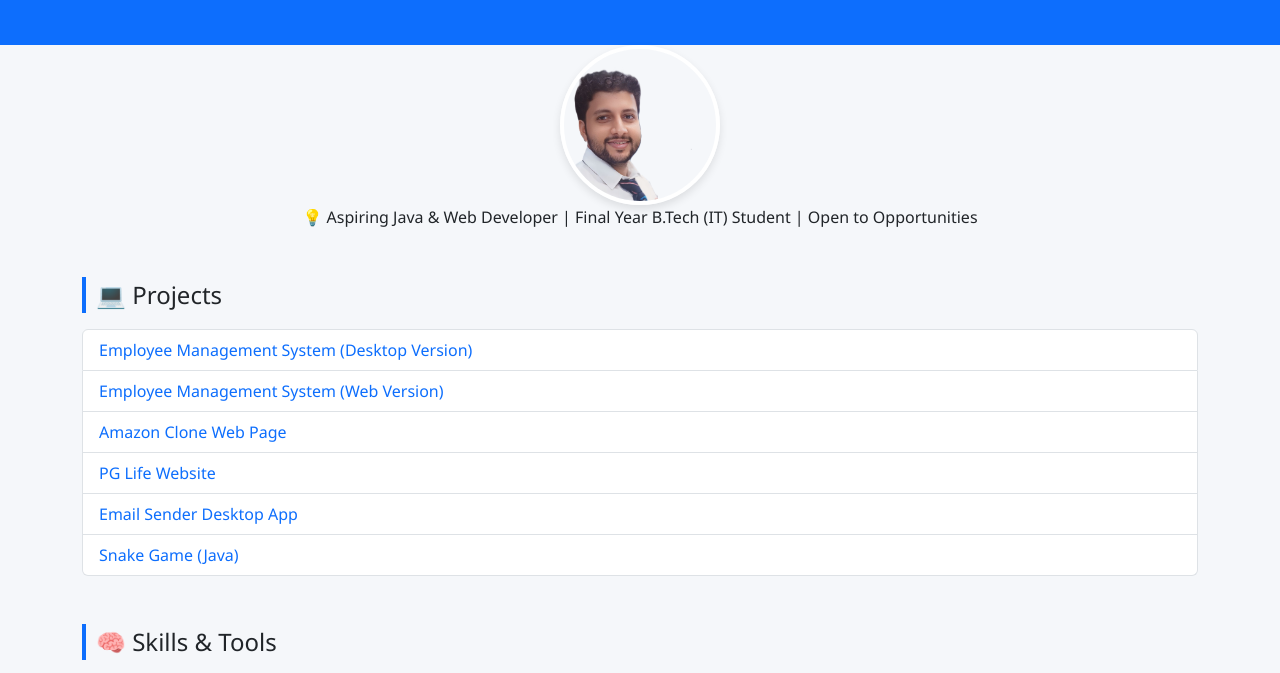
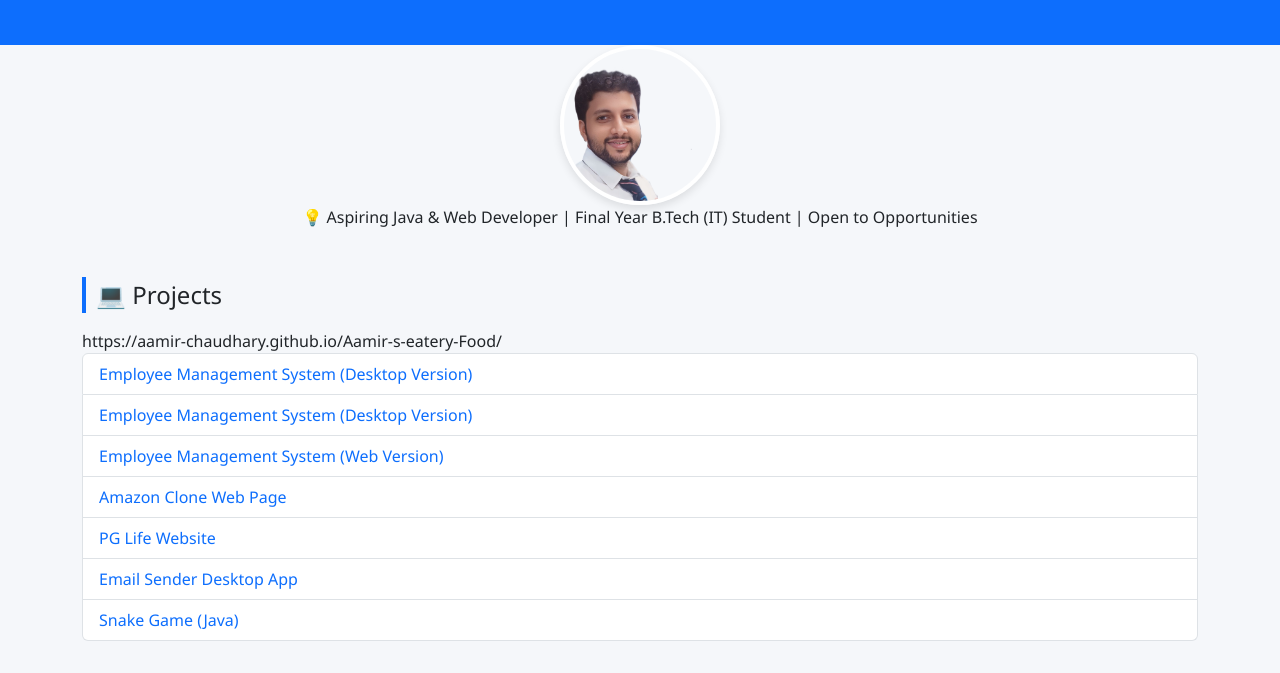
Before and after one commit to Aamir-Chaudhary/Aamir-Chaudhary.github.io, a plain HTML site: page index.html in a window 1280 px wide. Shown: the part 115-788 px from the top of the page. Drawn offline with nearby package versions, Linux system fonts and the light colour scheme.

Commit message:
Update index.html

```diff
--- a/index.html
+++ b/index.html
@@ -93,6 +93,8 @@
 
       <div class="section-title">💻 Projects</div>
       <ul class="list-group project-list mb-4">
+        https://aamir-chaudhary.github.io/Aamir-s-eatery-Food/
+        <li class="list-group-item"><a href="https://aamir-chaudhary.github.io/Aamir-s-eatery-Food/" target="_blank">Employee Management System (Desktop Version)</a></li>
         <li class="list-group-item"><a href="https://github.com/Aamir-Chaudhary/Employee-Management-System-Desktop-Version.git" target="_blank">Employee Management System (Desktop Version)</a></li>
         <li class="list-group-item"><a href="https://github.com/Aamir-Chaudhary/Employee-Management-System-web-Version.git" target="_blank">Employee Management System (Web Version)</a></li>
         <li class="list-group-item"><a href="https://github.com/Aamir-Chaudhary/Amazon-Clone-Web-Page.git" target="_blank">Amazon Clone Web Page</a></li>
```
